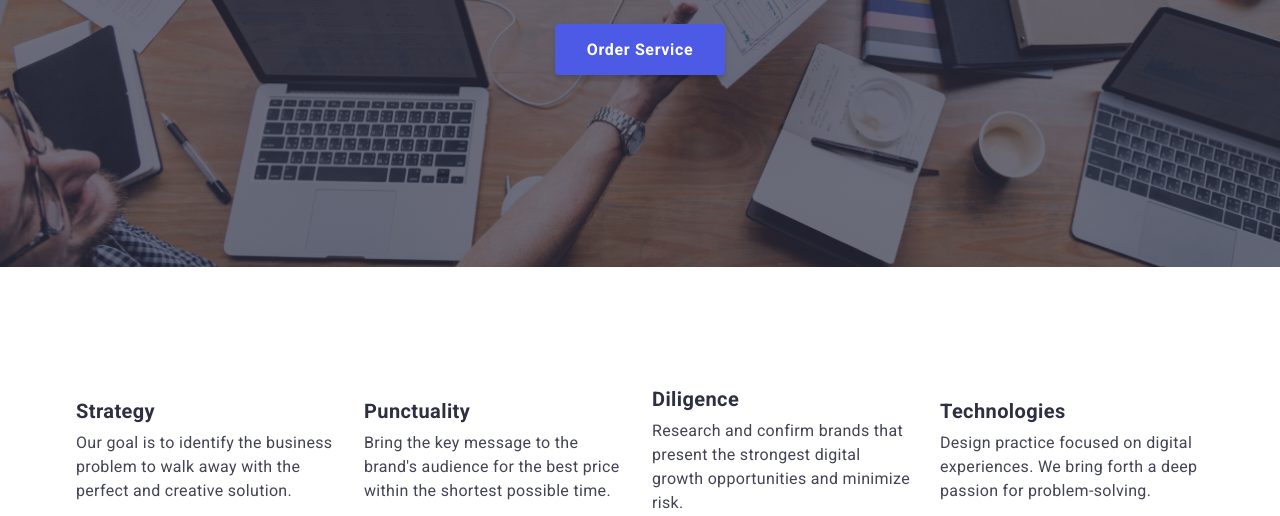
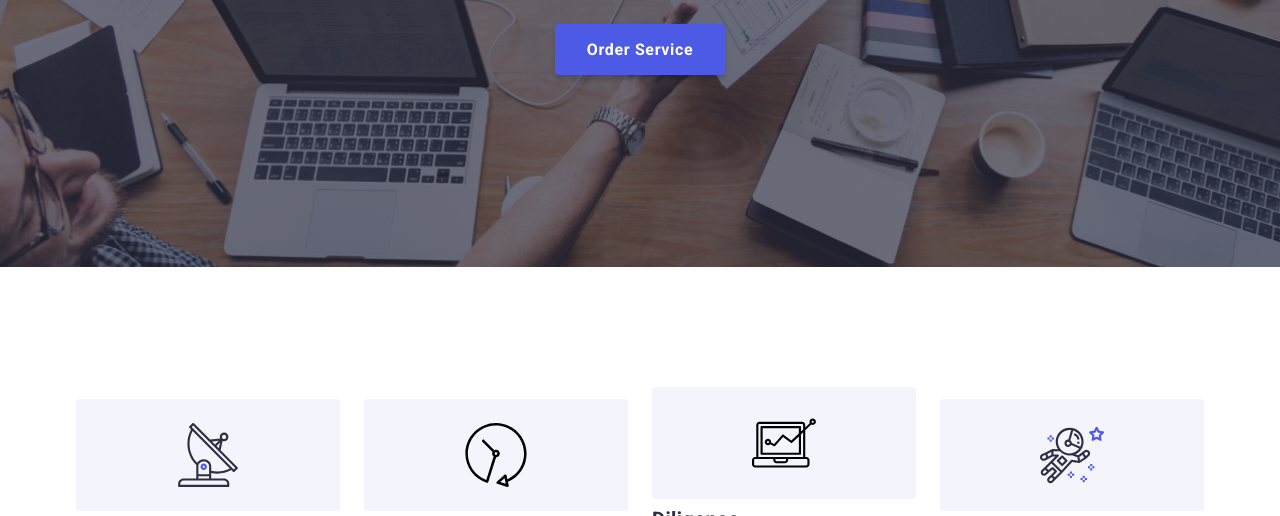
Before and after one commit to Xenia929/goit-markup-hw-04, a plain HTML site: page index.html in a window 1280 px wide. Shown: the part 408-924 px from the top of the page. Drawn offline with nearby package versions, Linux system fonts and the light colour scheme.

Commit message:
fixed bugs hover, added new icons

```diff
--- a/css/styles.css
+++ b/css/styles.css
@@ -282,6 +282,23 @@ body {
     flex-basis: calc((100% - 72px)/4);
 }
 
+.plus-list-picture {
+    display: flex;
+    flex-basis: calc((100% - 72px)/4);
+    margin-bottom: 8px;
+    height: 112px;
+    background: #F4F4FD;
+    border-radius: 4px;
+    justify-content: center;
+    align-items: center;
+}
+
+/* .plus-list-icon {
+    display: flex;
+    justify-content: center;
+    align-items: center;
+} */
+
 .plus-list-title {
     font-weight: 600;
     font-size: 20px;
@@ -388,15 +405,15 @@ body {
     justify-content: space-between;
 }
 
+.customers-list-item {
+    flex-basis: calc((100% - 120px)/6) ;
+}
+
 .customers-list-link {
     display: flex;
     justify-content: center;
     align-items: center;
     box-sizing: border-box;
-    left: 0%;
-    right: 0%;
-    top: 0%;
-    bottom: 0%;
     border: 1px solid #8E8F99;
     border-radius: 4px;
 }
@@ -410,8 +427,7 @@ body {
     border-color: #4D5AE5;
 }
 
-.customers-list-icon:hover,
-.customers-list-icon:focus {
+.customers-list-link:hover .customers-list-icon {
     fill: #4D5AE5 ;
 }
 
--- a/index.html
+++ b/index.html
@@ -52,19 +52,39 @@
                 <h2 class="hidden">Strategy</h2>
                 <ul class="plus-list list">
                     <li class="plus-list-item">
+                        <div class="plus-list-picture">
+                            <svg class="plus-list-icon" width="64" height="64">
+                                <use href="./img/sprite.svg#icon-antenna"></use>
+                            </svg>
+                        </div>
                             <h3 class="plus-list-title">Strategy</h3>
                             <p class="plus-list-desc">Our goal is to identify the business
                                 problem to walk away with the perfect and creative solution.</p>
                     </li>
                     <li class="plus-list-item">
+                        <div class="plus-list-picture">
+                            <svg class="plus-list-icon" width="64" height="64">
+                                <use href="./img/sprite.svg#icon-clock"></use>
+                            </svg>
+                        </div>
                             <h3 class="plus-list-title">Punctuality</h3>
                             <p class="plus-list-desc">Bring the key message to the brand's audience for the best price within the shortest possible time.</p>
                     </li>
                     <li class="plus-list-item">
+                        <div class="plus-list-picture">
+                            <svg class="plus-list-icon" width="64" height="64">
+                                <use href="./img/sprite.svg#icon-comp"></use>
+                            </svg>
+                        </div>
                             <h3 class="plus-list-title">Diligence</h3>
                             <p class="plus-list-desc">Research and confirm brands that present the strongest digital growth opportunities and minimize risk.</p>
                     </li>
                     <li class="plus-list-item">
+                        <div class="plus-list-picture">
+                            <svg class="plus-list-icon" width="64" height="64">
+                                <use href="./img/sprite.svg#icon-astronaut"></use>
+                            </svg>
+                        </div>
                         <h3 class="plus-list-title">Technologies</h3>
                         <p class="plus-list-desc">Design practice focused on digital experiences. We bring forth a deep passion for problem-solving.</p>
                     </li>
```
